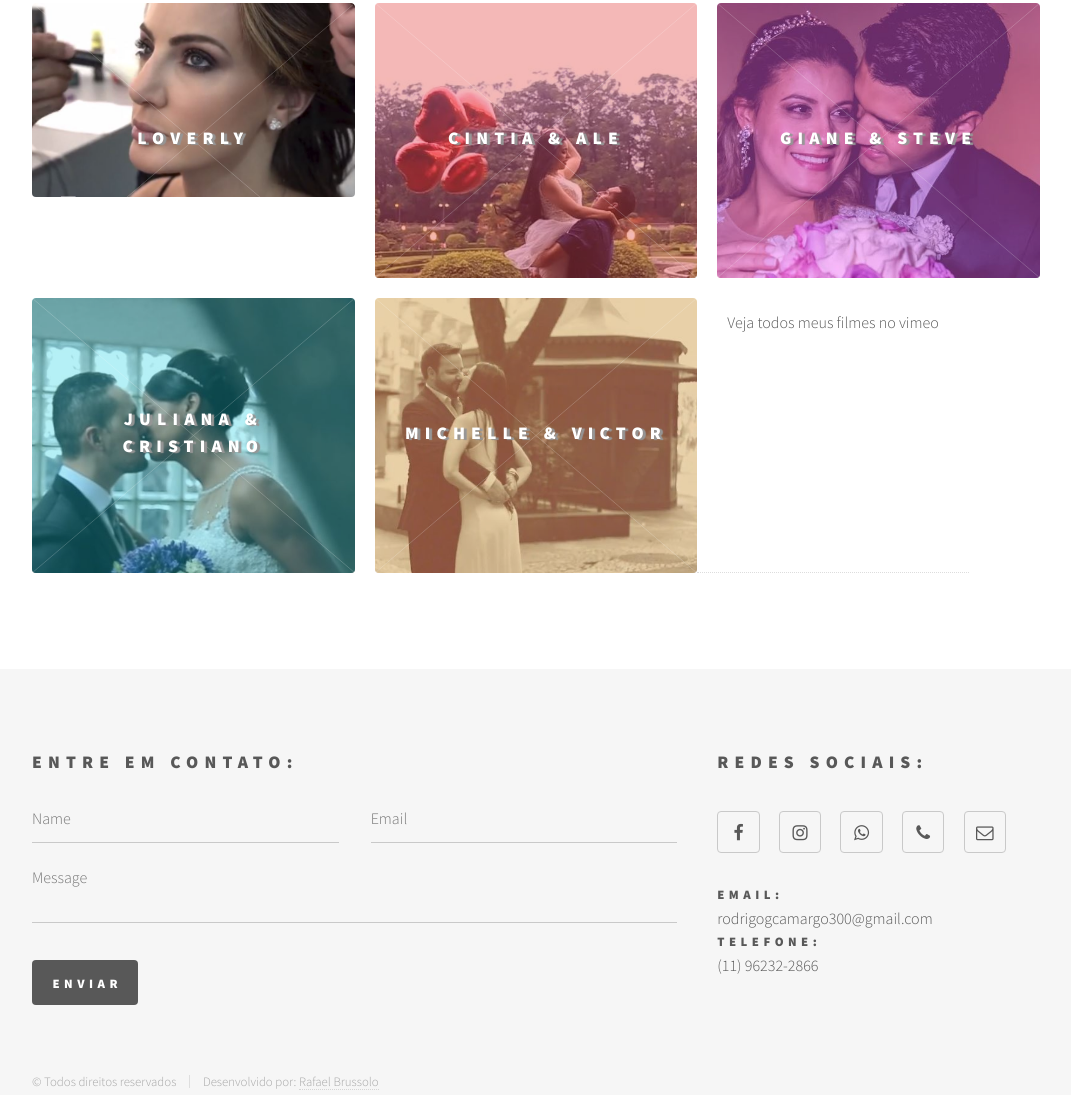
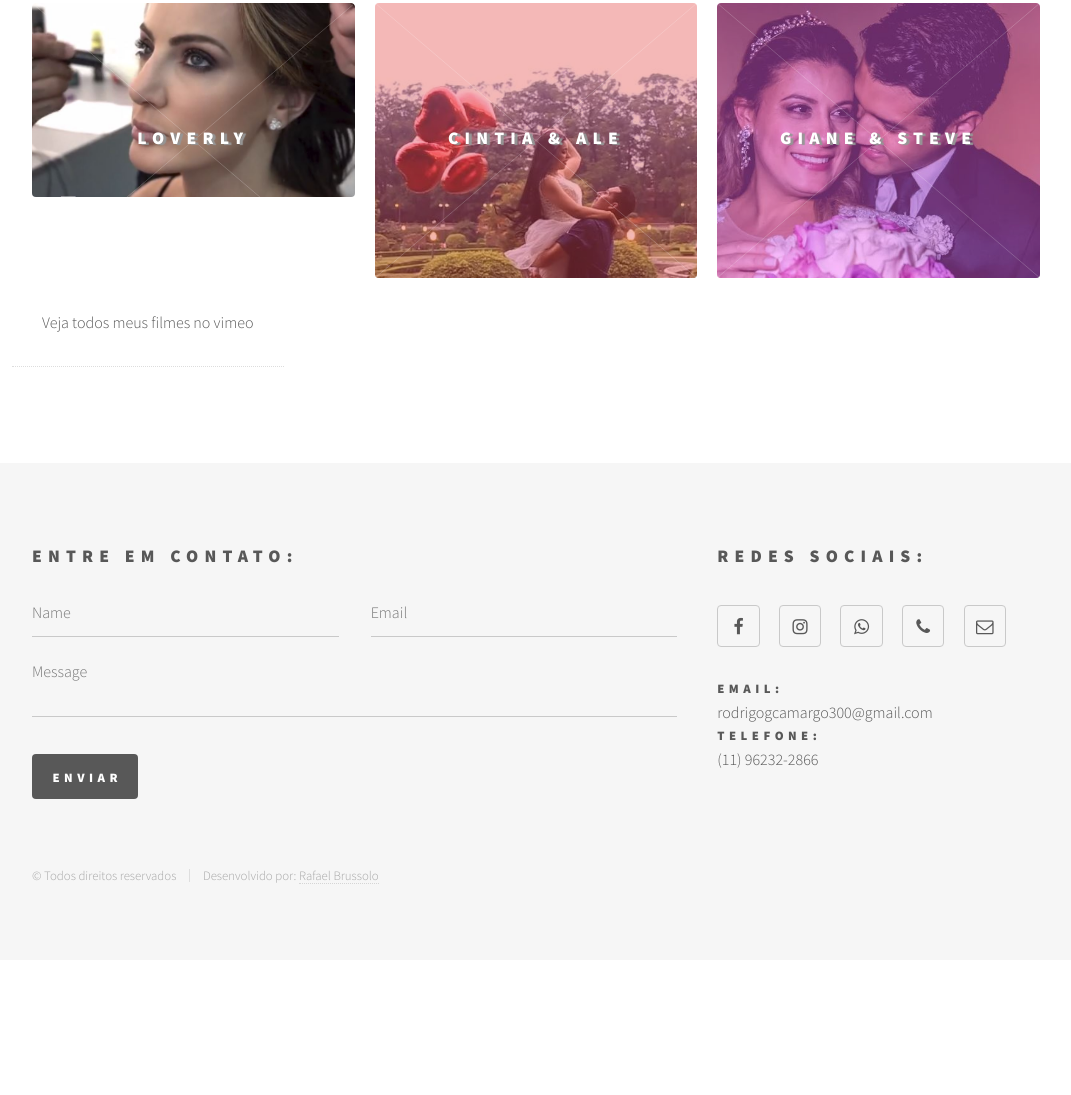
Before and after one commit to raffaelbr08/rodrigofilms, a plain HTML site: page index.html in a window 1280 px wide. Shown: the part 980-2075 px from the top of the page, without its empty margins (104-1175 px from the left). After the commit the page ends 1940 px from the top, so only its background shows below. Drawn offline with Linux system fonts and the light colour scheme.

Commit message:
alteracoes

```diff
--- a/index.html
+++ b/index.html
@@ -158,28 +158,7 @@
 										</div>
 									</a>
 								</article>
-								<article class="style3">
-									<span class="image">
-										<img src="images/pic08.jpg" alt="" />
-									</span>
-									<a href="https://vimeo.com/149891268" class="demo">
-										<h2>Juliana & Cristiano</h2>
-										<div class="content">
-											<p>Confira o casamento de Juliana & Cristiano, clique para vizular o trailer.</p>
-										</div>
-									</a>
-								</article>
-								<article class="style1">
-									<span class="image">
-										<img src="images/pic09.jpg" alt="" />
-									</span>
-									<a href="https://vimeo.com/128999094" class="demo">
-										<h2>Michelle & Victor</h2>
-										<div class="content">
-											<p>Confira o casamento de Michelle & Victor, clique para vizular o trailer.</p>
-										</div>
-									</a>
-								</article>
+
 
 							<a href="https://vimeo.com/user13066644" class="vejamais">Veja todos meus filmes no vimeo</a>
 							</section>
```
